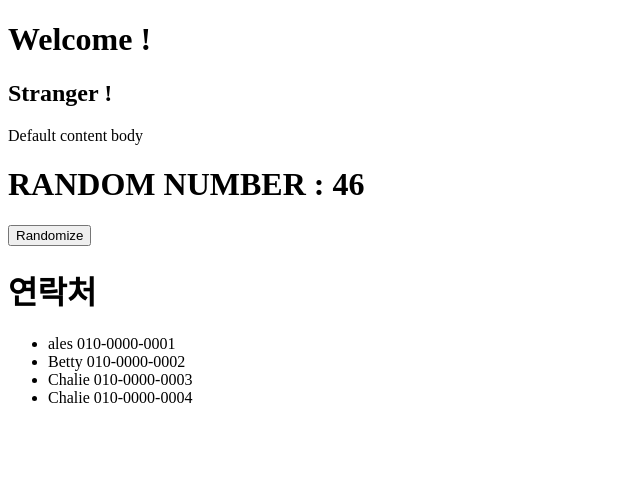
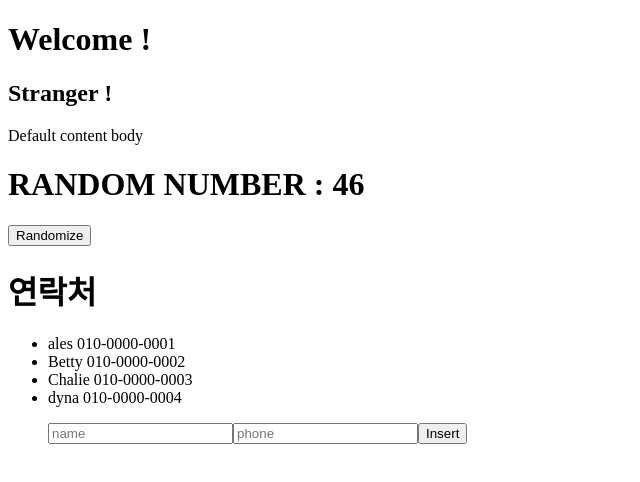
Before and after one commit to kingroma/information-client-react, a React app: page / in a window 1280 px wide. Shown: the top 482 px of the page, without its empty margins (0-640 px from the left). Built offline with nearby package versions, Linux system fonts and the light colour scheme.

Commit message:
연락처 등록및 선택 이벤트 추가(Immutability Helpers사용)

```diff
--- a/package.json
+++ b/package.json
@@ -13,6 +13,7 @@
   "dependencies": {
     "prop-types": "^15.5.10",
     "react": "^15.5.4",
+    "react-addons-update": "^15.5.2",
     "react-dom": "^15.5.4"
   },
   "devDependencies": {
--- /dev/null
+++ b/src/components/ContactCreator.js
@@ -0,0 +1,42 @@
+import React, { Component } from 'react';
+
+class ContactCreator extends Component {
+  constructor(props) {
+    super(props);
+
+    this.state = {
+      name : '',
+      phone : ''
+    }
+  }
+  handleChange(e) {
+    var nextState = {};
+    nextState[e.target.name] = e.target.value;
+    this.setState(nextState);
+  }
+  handleClick(){
+    this.props.onInsert(this.state.name, this.state.phone);
+    this.setState({
+      name : '',
+      phone : ''
+    });
+  }
+
+  render() {
+    return (
+      <div>
+        <p>
+          <input type="text" name="name" placeholder="name" value={this.state.name}
+                onChange={this.handleChange.bind(this)} />
+          <input type="text" name="phone" placeholder="phone" value={this.state.phone}
+                onChange={this.handleChange.bind(this)} />
+          <button onClick={this.handleClick.bind(this)}>
+            Insert
+          </button>
+        </p>
+      </div>
+    );
+  }
+}
+
+export default ContactCreator;
--- a/src/components/ContactInfo.js
+++ b/src/components/ContactInfo.js
@@ -1,9 +1,25 @@
 import React from 'react';
 
 export default class ContactInfo extends React.Component {
+
+  handleClick(){
+    this.props.onSelect(this.props.contactKey);
+  }
+
   render(){
+    let getStyle = isSelect => {
+      if(!isSelect) return;
+      let style = {
+        fontWeight : 'bold',
+        backgroundColor : '#4efcd8'
+      }
+      return style;
+    }
     return(
-      <li>{this.props.name} {this.props.phone}</li>
+      <li onClick={this.handleClick.bind(this)}
+          style={getStyle(this.props.isSelected)} >
+          {this.props.name} {this.props.phone}
+      </li>
     );
   }
 }
--- a/src/components/Contacts.js
+++ b/src/components/Contacts.js
@@ -1,5 +1,7 @@
 import React from 'react';
 import ContactInfo from './ContactInfo';
+import ContactCreator from './ContactCreator';
+import update from 'react-addons-update';
 
 export default class Contacts extends React.Component {
 
@@ -11,8 +13,38 @@ export default class Contacts extends React.Component {
         {name:"ales", phone:"010-0000-0001"},
         {name:"Betty", phone:"010-0000-0002"},
         {name:"Chalie", phone:"010-0000-0003"},
-        {name:"Chalie", phone:"010-0000-0004"}
-      ]
+        {name:"dyna", phone:"010-0000-0004"}
+      ],
+      selectedKey : -1
+    }
+  }
+  _insertContact(name, phone) {
+    let newState = update(this.state,{
+      contactData :{
+        $push : [{"name":name, "phone":phone}]
+      }
+    });
+    this.setState(newState);
+  }
+
+  _onSelect(key){
+    if(key == this.state.selectedKey){
+      console.log('key select cancelled');
+      this.setState({
+        selectedKey : -1
+      });
+      return;
+    }
+    this.setState({
+      selectedKey : key
+    });
+    console.log(key + 'is selected');
+  }
+  _isSelected(key){
+    if(this.state.selectedKey == key){
+      return true;
+    }else{
+      return false;
     }
   }
 
@@ -26,8 +58,13 @@ export default class Contacts extends React.Component {
             return (<ContactInfo name={contact.name}
                                 phone={contact.phone}
                                 key={i}
+                                contactKey={i}
+                                isSelected={this._isSelected.bind(this)(i)}
+                                onSelect={this._onSelect.bind(this)}
                   />);
           })}
+
+          <ContactCreator onInsert={this._insertContact.bind(this)}/>
         </ul>
       </div>
     );
```
